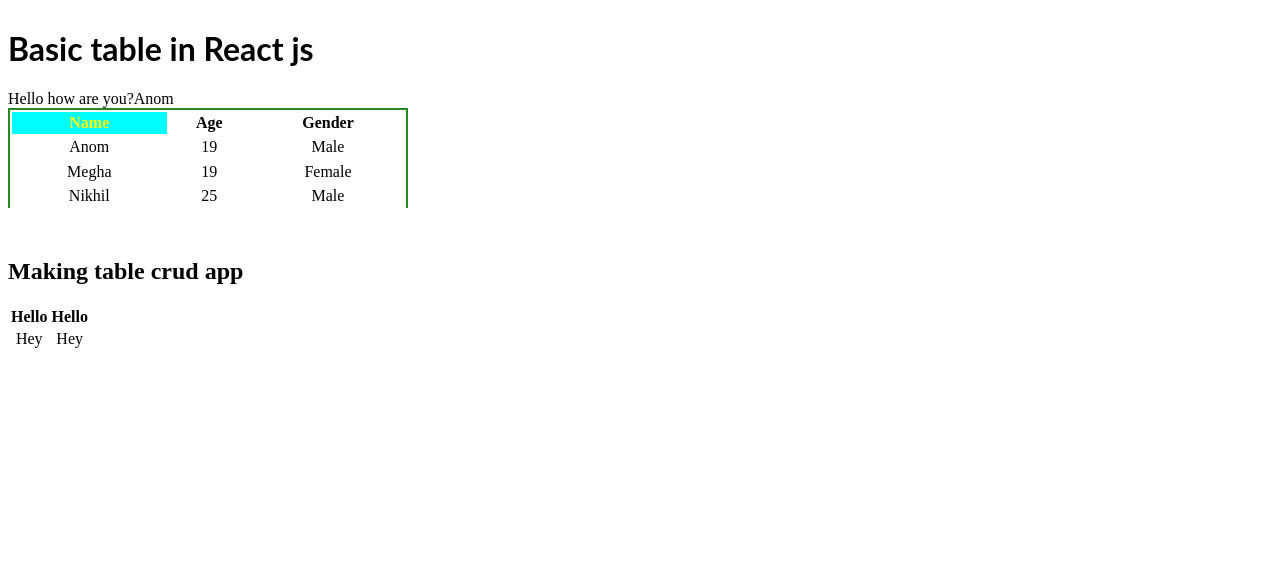
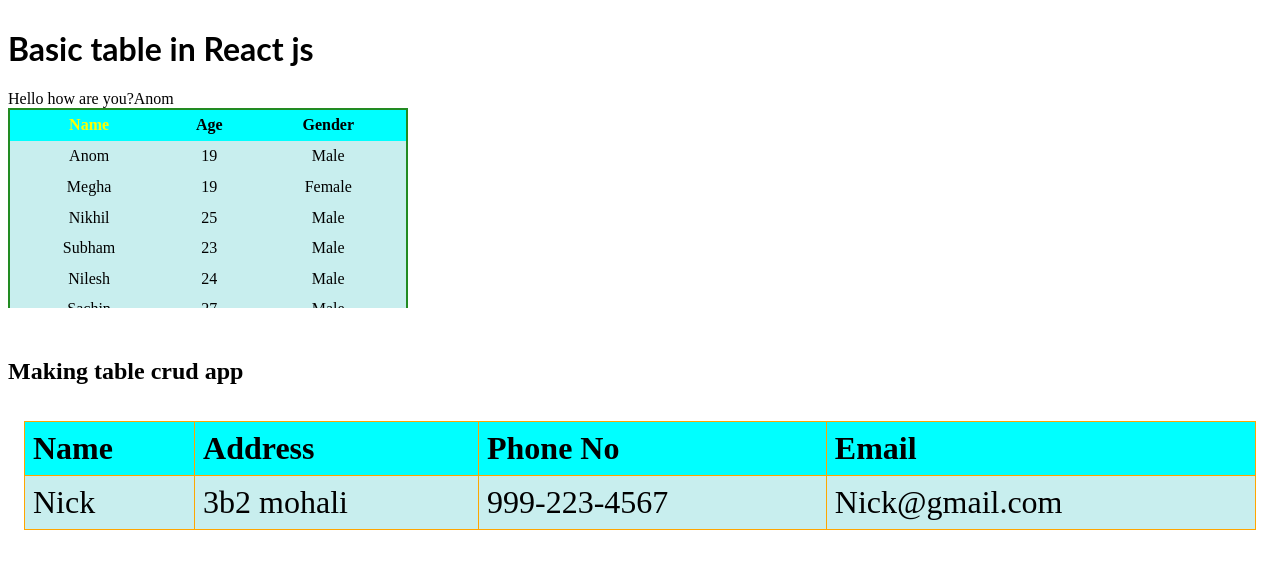
Before and after one commit to NikhilAndola/react-table-manipulation-crud, a React (Create React App) app: page / in a window 1280 px wide. Shown: the top 568 px of the page. Built offline with nearby package versions, Linux system fonts and the light colour scheme.

Commit message:
3 files modified, 2 added

```diff
--- a/src/App.js
+++ b/src/App.js
@@ -2,6 +2,7 @@ import React from 'react';
 import { TableComp } from './TableComp';
 import { ReactNode } from './ReactNode';
 import { Parent } from './passingChildren/Parent';
+import { TableCrud } from './tableCrud/TableCrud';
 
 export default function App() {
   const data = [
@@ -17,7 +18,7 @@ export default function App() {
   return (
     <>
       <div
-        style={{ overflowY: 'scroll', height: '200px', marginBottom: '50px' }}
+        style={{ overflowY: 'scroll', height: '300px', marginBottom: '50px' }}
       >
         <h1>Basic table in React js</h1>
 
@@ -27,22 +28,7 @@ export default function App() {
         {/* props.children in react */}
         <Parent />
       </div>
-
-      <h2> Making table crud app</h2>
-      <table>
-        <thead>
-          <tr>
-            <th>Hello</th>
-            <th>Hello</th>
-          </tr>
-        </thead>
-        <tbody>
-          <tr>
-            <td>Hey</td>
-            <td>Hey</td>
-          </tr>
-        </tbody>
-      </table>
+      <TableCrud />
     </>
   );
 }
--- a/src/TableComp.js
+++ b/src/TableComp.js
@@ -20,9 +20,9 @@ export const TableComp = ({ data, comp }) => {
 
         {data.map((item, index) => (
           <tr key={index}>
-            <td>{item.name}</td>
-            <td>{item.age}</td>
-            <td>{item.gender}</td>
+            <td className={styles.td}>{item.name}</td>
+            <td className={styles.td}>{item.age}</td>
+            <td className={styles.td}>{item.gender}</td>
           </tr>
         ))}
       </table>
--- a/src/style.module.css
+++ b/src/style.module.css
@@ -6,14 +6,15 @@ p {
 .table {
   border: 2px solid forestgreen;
   width: 400px;
-  height: 200px;
+  height: 250px;
+  border-collapse: collapse;
 }
 
 /* th {
   border-bottom: 1px solid black;
 } */
 
-td {
+.td {
   text-align: center;
 }
 
--- /dev/null
+++ b/src/tableCrud/TableCrud.js
@@ -0,0 +1,30 @@
+import React from 'react';
+import styles from './tabstyle.module.css';
+
+export const TableCrud = () => {
+  return (
+    <>
+      <h2>Making table crud app</h2>
+      <div className={styles.appContainer}>
+        <table className={styles.table}>
+          <thead>
+            <tr>
+              <th className={styles.tdth}>Name</th>
+              <th className={styles.tdth}>Address</th>
+              <th className={styles.tdth}>Phone No</th>
+              <th className={styles.tdth}>Email</th>
+            </tr>
+          </thead>
+          <tbody>
+            <tr>
+              <td className={styles.tdth}>Nick</td>
+              <td className={styles.tdth}>3b2 mohali</td>
+              <td className={styles.tdth}>999-223-4567</td>
+              <td className={styles.tdth}>Nick@gmail.com</td>
+            </tr>
+          </tbody>
+        </table>
+      </div>
+    </>
+  );
+};
--- /dev/null
+++ b/src/tableCrud/tabstyle.module.css
@@ -0,0 +1,26 @@
+.appContainer {
+  display: flex;
+  flex-direction: column;
+  gap: 10px;
+  padding: 1rem;
+}
+
+.table {
+  border-collapse: collapse;
+  width: 100%;
+}
+
+.tdth {
+  border: 1px solid orange;
+  text-align: left;
+  padding: 8px;
+  font-size: 32px;
+}
+
+th {
+  background-color: cyan;
+}
+
+td {
+  background-color: hsl(180, 53%, 86%);
+}
```
